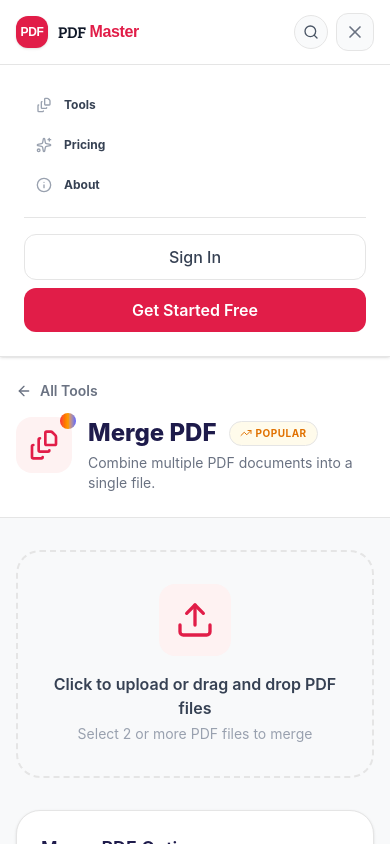
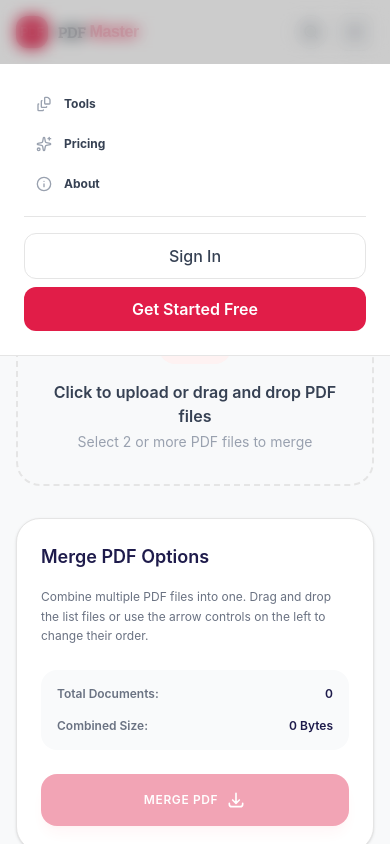
Before and after one commit to hancykanda/Pdf-Tools-Pro, a Next.js app: page /tools/merge in a window 390 px wide. Both pictures are taken after a click on the button 355 px from the left and 32 px from the top of the page. Shown: the top 844 px of the page. Built offline with nearby package versions, Linux system fonts and the light colour scheme; a web font is replaced by a local one.

Commit message:
fix: make header search and hamburger buttons clickable

```diff
--- a/src/app/(public)/layout.tsx
+++ b/src/app/(public)/layout.tsx
@@ -101,8 +101,8 @@ export default function PublicLayout({ children }: { children: React.ReactNode }
   return (
     <div className="min-h-screen flex flex-col bg-[#F8F9FA] text-brand-dark">
       {/* Header */}
-      <header className="sticky top-0 z-40 bg-white/90 backdrop-blur-md border-b border-gray-100 shadow-sm">
-        <div className="max-w-7xl mx-auto px-4 sm:px-6 lg:px-8 h-16 flex items-center justify-between">
+      <header className="sticky top-0 z-50 bg-white/90 backdrop-blur-md border-b border-gray-100 shadow-sm">
+        <div className="max-w-7xl mx-auto px-4 sm:px-6 lg:px-8 h-16 flex items-center justify-between relative">
           {/* Logo */}
           <Link href="/" className="flex items-center gap-2.5 group">
             <div className="flex items-center justify-center w-8 h-8 bg-brand-red text-white rounded-lg shadow-sm group-hover:bg-red-700 group-hover:scale-105 transition-all">
@@ -149,7 +149,7 @@ export default function PublicLayout({ children }: { children: React.ReactNode }
             ) : (
               <button
                 onClick={() => setSearchOpen(true)}
-                className="p-2 text-gray-600 hover:text-brand-red bg-gray-50 hover:bg-gray-100 border border-gray-200/60 rounded-full transition-all flex items-center gap-1.5 text-xs font-semibold"
+                className="p-2 text-gray-600 hover:text-brand-red bg-gray-50 hover:bg-gray-100 border border-gray-200/60 rounded-full transition-all flex items-center gap-1.5 text-xs font-semibold pointer-events-auto"
                 title="Search PDF tools"
               >
                 <Search className="w-4 h-4 text-gray-600" />
@@ -160,7 +160,7 @@ export default function PublicLayout({ children }: { children: React.ReactNode }
             {/* Mobile Hamburger */}
             <button
               onClick={() => setMobileMenuOpen(!mobileMenuOpen)}
-              className="lg:hidden p-2 text-gray-500 hover:text-brand-red bg-gray-50 hover:bg-gray-100 border border-gray-200/50 rounded-xl transition-all"
+              className="lg:hidden p-2 text-gray-500 hover:text-brand-red bg-gray-50 hover:bg-gray-100 border border-gray-200/50 rounded-xl transition-all pointer-events-auto"
               aria-label="Toggle navigation menu"
             >
               {mobileMenuOpen ? <X className="w-5 h-5" /> : <Menu className="w-5 h-5" />}
@@ -170,7 +170,12 @@ export default function PublicLayout({ children }: { children: React.ReactNode }
 
         {/* Mobile Navigation Drawer */}
         {mobileMenuOpen && (
-          <div className="lg:hidden bg-white border-t border-gray-100 px-6 py-6 space-y-4 max-h-[85vh] overflow-y-auto">
+          <>
+            <div
+              className="fixed inset-0 bg-black/20 backdrop-blur-sm z-40 lg:hidden"
+              onClick={() => setMobileMenuOpen(false)}
+            />
+            <div className="lg:hidden absolute top-full left-0 right-0 bg-white border-b border-gray-100 px-6 py-6 space-y-4 max-h-[85vh] overflow-y-auto z-50">
               <div className="flex flex-col space-y-2">
                 <Link
                   href="/tools"
@@ -215,6 +220,7 @@ export default function PublicLayout({ children }: { children: React.ReactNode }
                 </Link>
               </div>
             </div>
+          </>
         )}
       </header>
 
```
Lines whose indentation alone changed are shown as unchanged.
